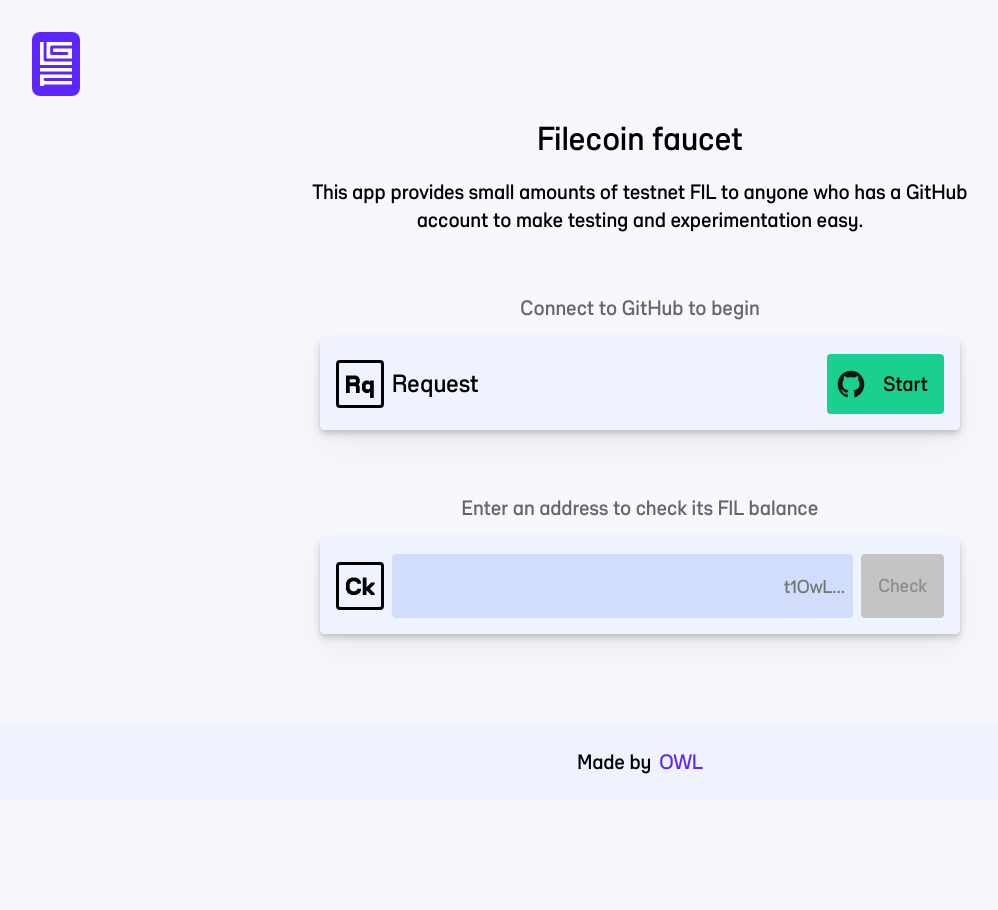
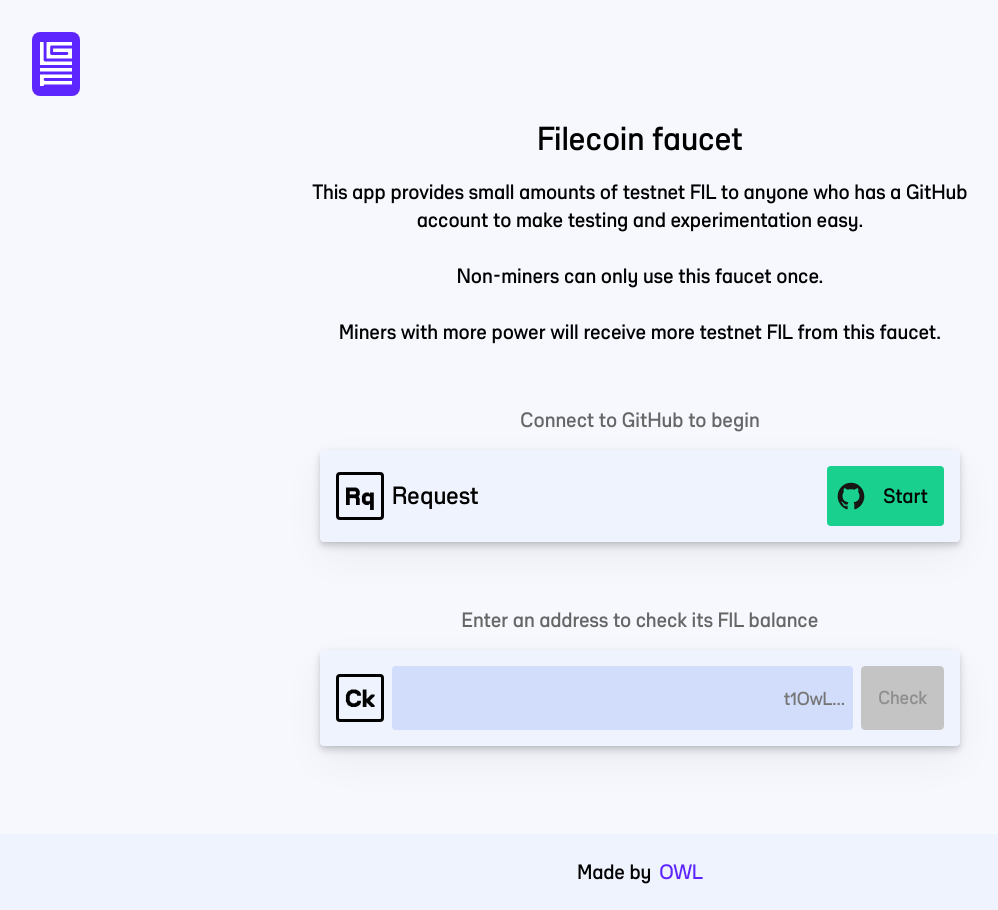
Before and after one commit to glifio/faucet, a Next.js app: page / in a window 1280 px wide. Shown: the whole page, without its empty margins (0-998 px from the left). Before the commit the page ends 800 px from the top, so only its background shows below. Built offline with nearby package versions, Linux system fonts and the light colour scheme.

Commit message:
Bump version
Small tweaks for faucet v2

```diff
--- a/components/Main.jsx
+++ b/components/Main.jsx
@@ -61,6 +61,13 @@
           <Text maxWidth={15}>
             This app provides small amounts of testnet FIL to anyone who has a
             GitHub account to make testing and experimentation easy.
+            <br />
+            <br />
+            Non-miners can only use this faucet once.
+            <br />
+            <br />
+            Miners with more power will receive more testnet FIL from this
+            faucet.
           </Text>
         </Box>
       </Box>
--- a/components/PostAuth/index.jsx
+++ b/components/PostAuth/index.jsx
@@ -88,6 +88,11 @@
     e.preventDefault()
     setErr('')
     const isValid = validateAddressString(filAddress)
+    const isActorAddress = filAddress[1] === '2'
+    if (isActorAddress) {
+      setErr("Please use this actor's ID address (t0)")
+      return
+    }
     if (isValid) {
       setConfirming(true)
       try {
--- a/lib/JwtHandler.jsx
+++ b/lib/JwtHandler.jsx
@@ -8,19 +8,23 @@
 
   useEffect(() => {
     if (!!window && typeof window !== 'undefined') {
-      const jwt = window.localStorage.getItem('faucet-jwt')
+      // remove previous JWT from last version
+      window.localStorage.removeItem('faucet-jwt')
+
+      // we had some breaking changes, so we're using a diff jwt
+      const jwt = window.localStorage.getItem(`faucet-jwt:2`)
       if (jwt) setJwt(jwt)
     }
   })
 
   const storeJwt = (jwt) => {
     setJwt(jwt)
-    window.localStorage.setItem('faucet-jwt', jwt)
+    window.localStorage.setItem(`faucet-jwt:2`, jwt)
   }
 
   const removeJwt = () => {
     setJwt('')
-    window.localStorage.removeItem('faucet-jwt')
+    window.localStorage.removeItem(`faucet-jwt:2`)
   }
 
   return (
--- a/package.json
+++ b/package.json
@@ -1,6 +1,6 @@
 {
   "name": "filecoin-faucet-frontend",
-  "version": "0.1.0",
+  "version": "1.0.0",
   "private": false,
   "scripts": {
     "dev": "next dev",
```
